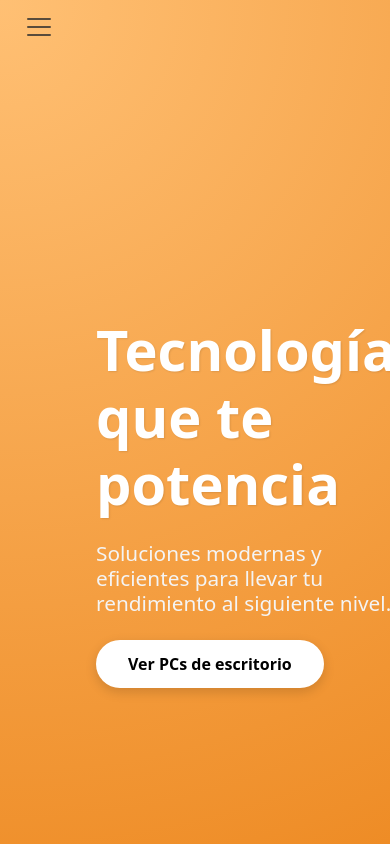
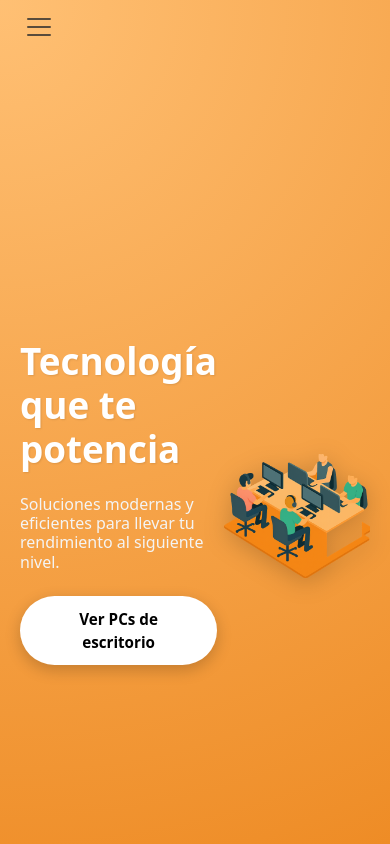
Before and after one commit to pablovenica7/Tech-Ecommerce, a React (Vite) app: page / in a window 390 px wide. Shown: the top 844 px of the page. Built offline with nearby package versions, Linux system fonts and the light colour scheme.

Commit message:
Update Home.css

```diff
--- a/src/pages/Home.css
+++ b/src/pages/Home.css
@@ -69,3 +69,24 @@
   from { opacity: 0; }
   to { opacity: 1; }
 }
+
+/* HOME RESPONSIVE */
+.hero-section {
+  padding: 4rem 6rem;
+}
+.hero-text h1 { font-size: 3.5rem; margin-bottom: 1rem; }
+.hero-text h2 { font-size: 1.3rem; }
+
+@media (max-width: 991px) {
+  .hero-section { padding: 3rem 2rem; }
+  .hero-text h1 { font-size: 3rem; }
+  .hero-text h2 { font-size: 1.2rem; }
+}
+@media (max-width: 575px) {
+  .hero-section { padding: 2.25rem 1.25rem; }
+  .hero-text h1 { font-size: 2.3rem; }
+  .hero-text h2 { font-size: 1rem; }
+  .btn-cta { padding: 12px 22px; font-size: .95rem; box-shadow: 0 5px 16px rgba(0,0,0,.2); }
+}
+
+.hero-image img { max-width: 100%; height: auto; display: block; }
```
